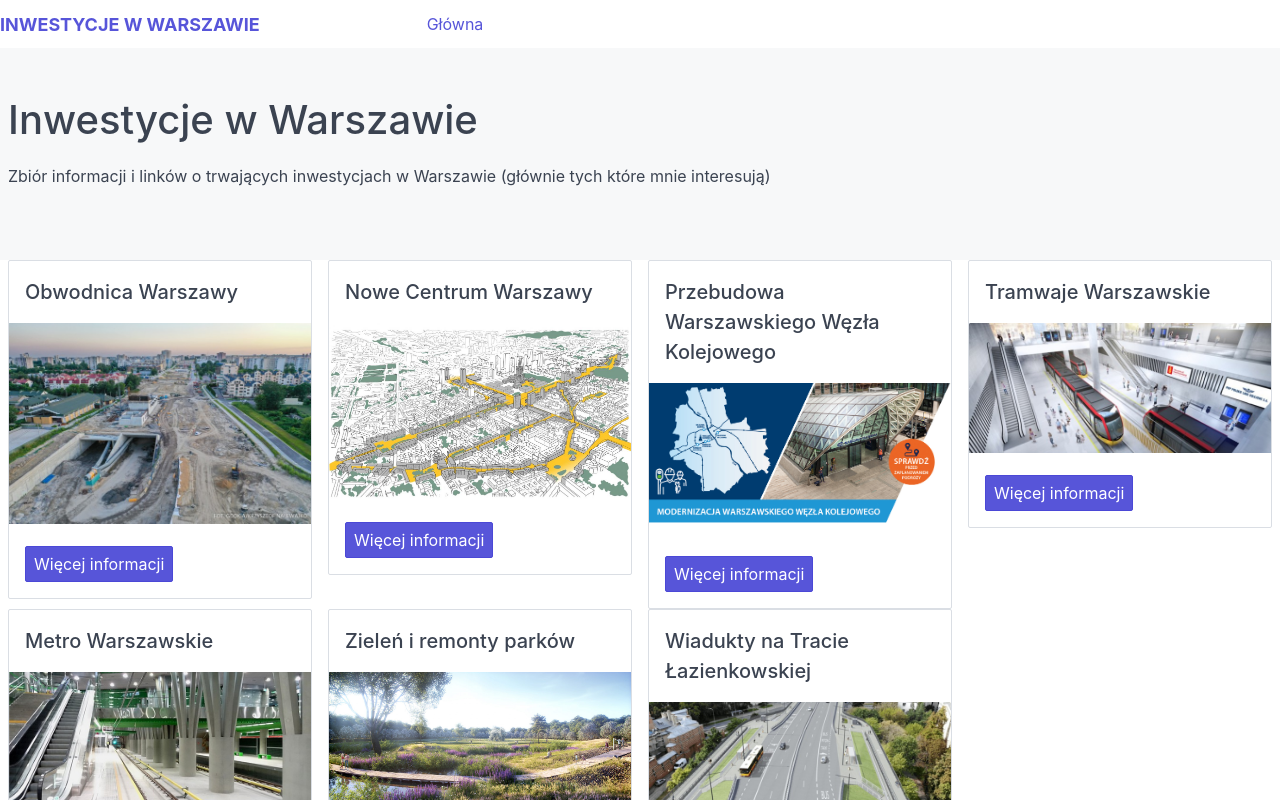
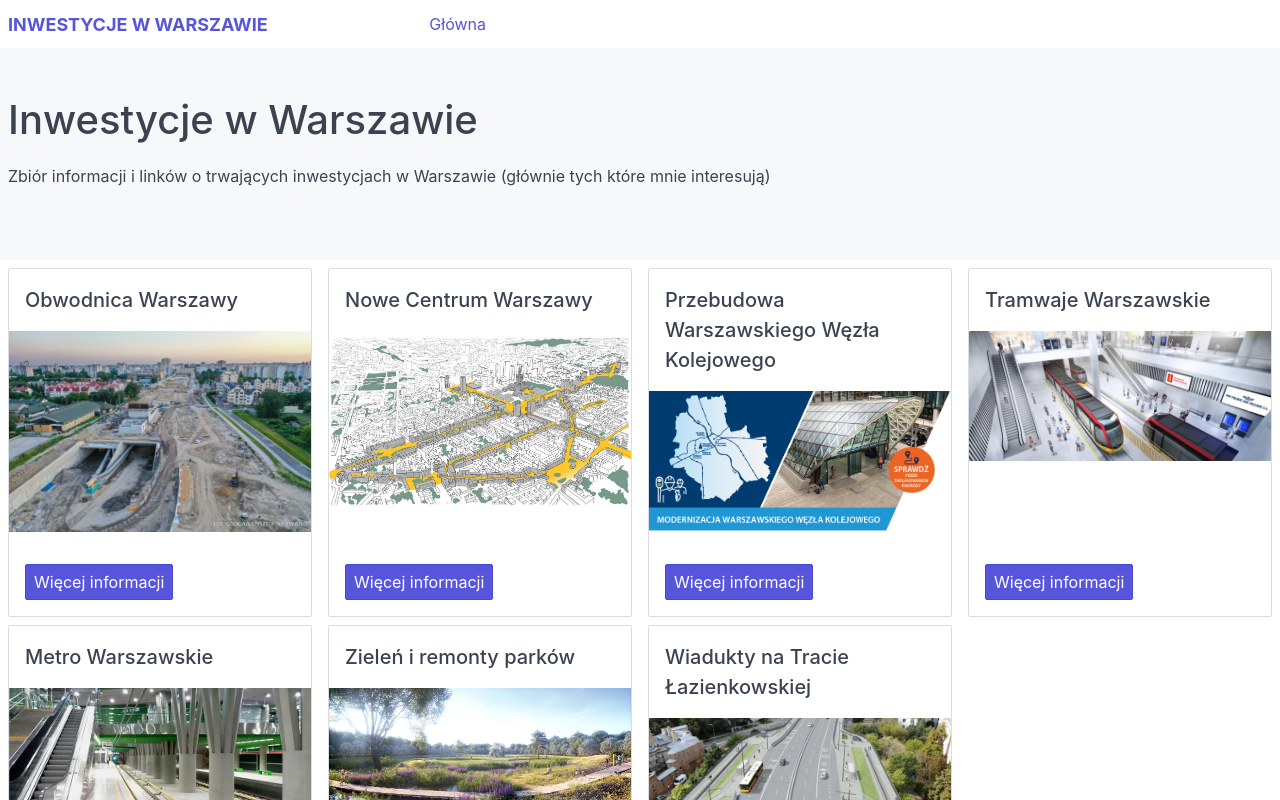
Before and after one commit to burtek/warszawskie-inwestycje, a Next.js app: page / in a window 1280 px wide. Shown: the top 800 px of the page. Built offline with nearby package versions, Linux system fonts and the light colour scheme.

Commit message:
UI changes + rendering optimization

```diff
--- a/src/components/EntryCard.tsx
+++ b/src/components/EntryCard.tsx
@@ -3,7 +3,7 @@ import Link from 'next/link';
 
 export function EntryCard({ id, title, image, content }: Props) {
     return (
-        <div className='card'>
+        <div className='card card-hullheight mt-2 p-relative'>
             <div className='card-header'>
                 <div className='card-title h5'>{title}</div>
             </div>
--- a/src/components/NavBar.tsx
+++ b/src/components/NavBar.tsx
@@ -2,6 +2,7 @@ import Link from 'next/link';
 
 export function NavBar({ appTitle, current }: Props) {
     return (
+        <div className='container'>
             <header className='navbar'>
                 <section className='navbar-section'>
                     <Link href='/'>
@@ -28,6 +29,7 @@ export function NavBar({ appTitle, current }: Props) {
 
                 <section className='navbar-section hide-md' />
             </header>
+        </div>
     );
 }
 
--- a/src/pages/_app.tsx
+++ b/src/pages/_app.tsx
@@ -4,6 +4,8 @@ import 'spectre.css/dist/spectre.min.css';
 import 'spectre.css/dist/spectre-exp.min.css';
 import 'spectre.css/dist/spectre-icons.min.css';
 import '../styles/global.scss';
+
+// TODO: icon + tile image
 
 const staticProps = {
     appTitle: 'Inwestycje w Warszawie',
--- a/src/styles/global.scss
+++ b/src/styles/global.scss
@@ -26,3 +26,11 @@ ul.link-list {
         }
     }
 }
+
+.card-hullheight {
+    height: calc(100% - 8px);
+
+    .card-image {
+        flex: 1;
+    }
+}
```
Also changed, not shown: src/pages/entry/[id].tsx (+11 -2 lines). Lines whose indentation alone changed are shown as unchanged.
